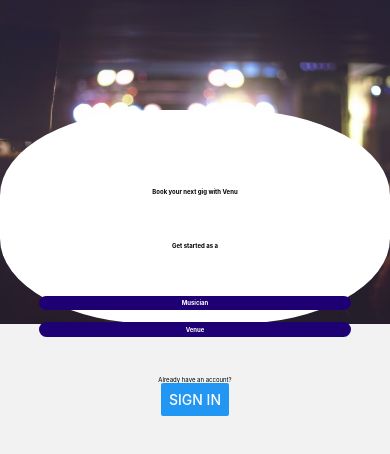
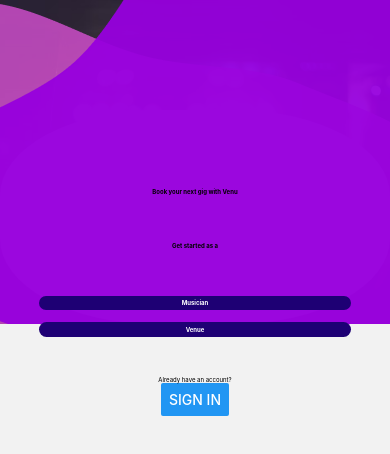
Before and after one commit to sidshyamkumar/Venu, a React Native app: screen /SignUp in a window 390 px wide. Shown: the top 454 px of the page. Built offline with nearby package versions, Linux system fonts and the light colour scheme.

Commit message:
Added blobs to sign up

```diff
--- a/Screens/SignUpScreen.js
+++ b/Screens/SignUpScreen.js
@@ -20,17 +20,19 @@ export default function SignUpScreen ({route, navigation}) {
                     <View style={styles.buttonsContainer}>
                         {<TouchableOpacity style={styles.musicianButton} onPress={()=> navigation.navigate('SignUp', {
                                     text: 'Hello'
-                            })} activeOpacity={0.7}>
+                            })} activeOpacity={0.8}>
                             <Text style={styles.buttonText}>Musician</Text>
                         </TouchableOpacity>}
                         {<TouchableOpacity style={styles.venueButton} onPress={()=> navigation.navigate('SignUp', {
                                     text: 'Hello'
-                            })} activeOpacity={0.7}>
+                            })} activeOpacity={0.8}>
                             <Text style={styles.buttonText}>Venue</Text>
                         </TouchableOpacity>}
                     </View>
                     <Text style={styles.loginPrompt}>Already have an account?</Text>
-                    <Button title='Sign in' style={styles.signInText}></Button>
+                    <Image source={require('../Assets/pinkBlob.png')} style={styles.pinkBlobStyle}/>
+                    <Image source={require('../Assets/purpleBlob.png')} style={styles.purpleBlobStyle}/>
+                    <Button title='Sign in'></Button>
                 </View>
              </View>
         </View>
@@ -77,14 +79,16 @@ const styles = StyleSheet.create({
         fontFamily: 'System',
         fontWeight: 'bold',
         fontSize: '26%',
-        marginBottom: '12%'
+        marginBottom: '12%',
+        zIndex: 2
     },
 
     buttonsContainer: {
         //backgroundColor: '#F00',
         width: '80%',
         height: '30%',
-        marginBottom: '10%'
+        marginBottom: '10%',
+        zIndex: 2
     },
 
     buttonText:{
@@ -119,8 +123,23 @@ const styles = StyleSheet.create({
     loginPrompt: {
         fontFamily: 'System',
         fontSize: "15%",
+        zIndex: 2
     },
 
+    signInText: {
+        zIndex: 2
+    },
 
+    purpleBlobStyle: {
+        position: 'absolute',
+        bottom: '0%',
+        opacity: 1
+    },
+
+    pinkBlobStyle: {
+        position: 'absolute',
+        bottom: '0%',
+        opacity: 1
+    }
 
   });
```
Also changed, not shown: Assets/pinkBlob.png (added), Assets/purpleBlob.png (added).
